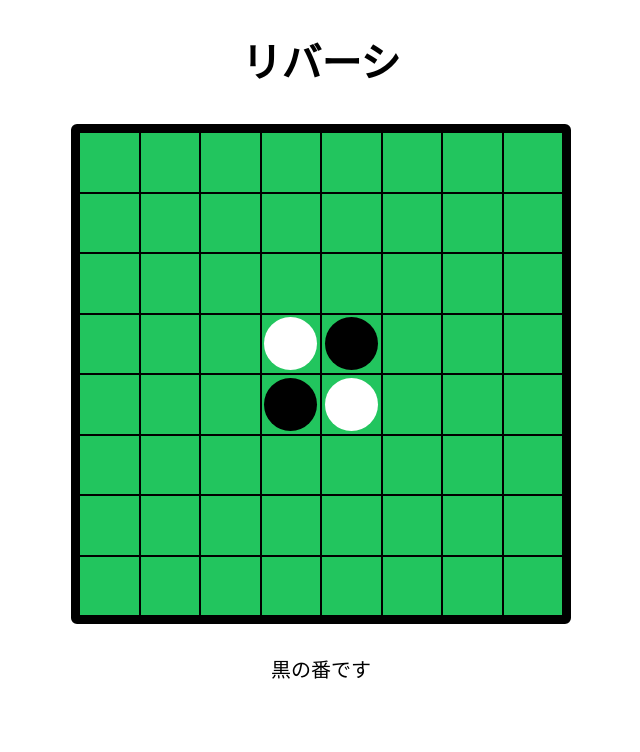
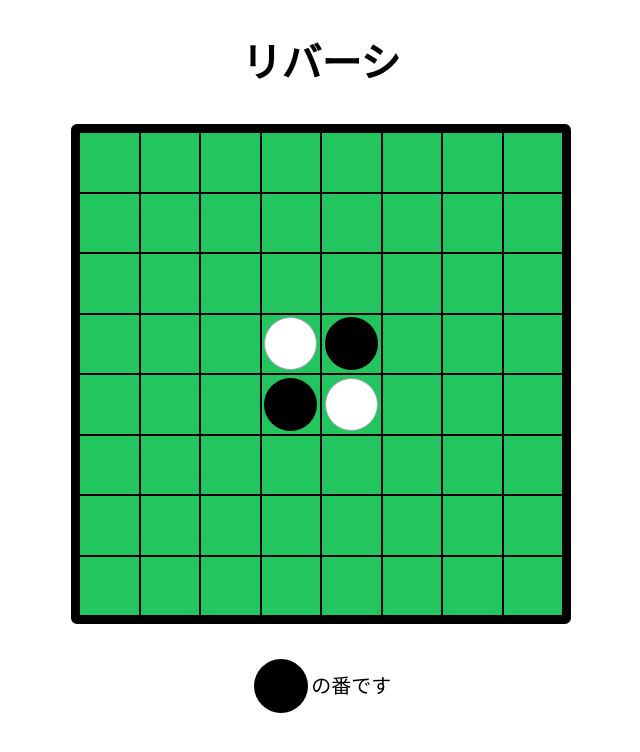
Before and after one commit to akiogitgit/reversi, a SvelteKit app: page / in a window 1280 px wide. Shown: the top 752 px of the page, without its empty margins (319-959 px from the left). Built offline with nearby package versions, Linux system fonts and the light colour scheme.

Commit message:
feat: 白い石にborderを付ける

```diff
--- a/src/components/WhiteStone.svelte
+++ b/src/components/WhiteStone.svelte
@@ -1 +1 @@
-<div class="bg-white rounded-full h-[90%] w-[90%]" />
+<div class="bg-white border rounded-full border-gray-400 h-[90%] w-[90%]" />
--- a/src/routes/+page.svelte
+++ b/src/routes/+page.svelte
@@ -148,7 +148,6 @@
 
 				if (field === currentColor) {
 					if (ix === x - 1) break
-					console.log('ssss')
 					ableToPut = true
 					break
 				}
@@ -256,5 +255,17 @@
 		{/each}
 	</div>
 
-	<p class="mt-8 text-center text-xl">{currentColor === '白' ? '白' : '黒'}の番です</p>
+	<!-- <p class="mt-8 text-center text-xl">{currentColor === '白' ? '白' : '黒'}の番です</p> -->
+	<div class="flex mt-8 text-center text-xl items-center justify-center">
+		<div
+			class="h-11vw max-h-60.5px max-w-60.5px grid w-11vw place-items-center sm:(h-60.5px w-60.5px)"
+		>
+			{#if currentColor === '白'}
+				<WhiteStone />
+			{:else if currentColor === '黒'}
+				<BlackStone />
+			{/if}
+		</div>
+		の番です
+	</div>
 </section>
```
